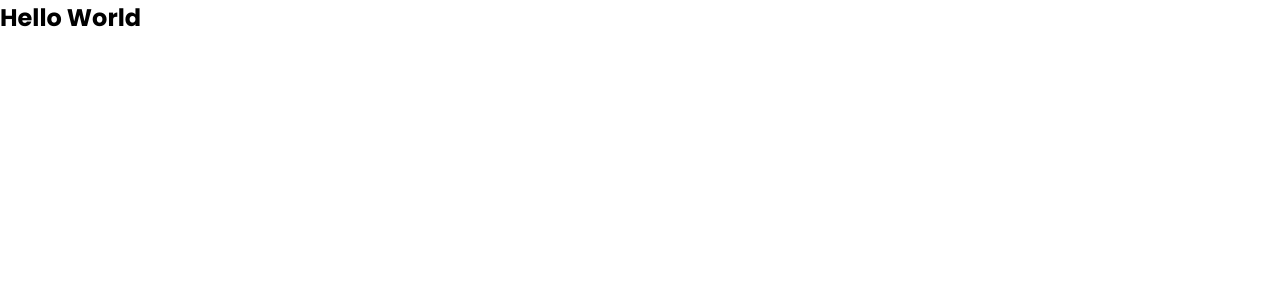
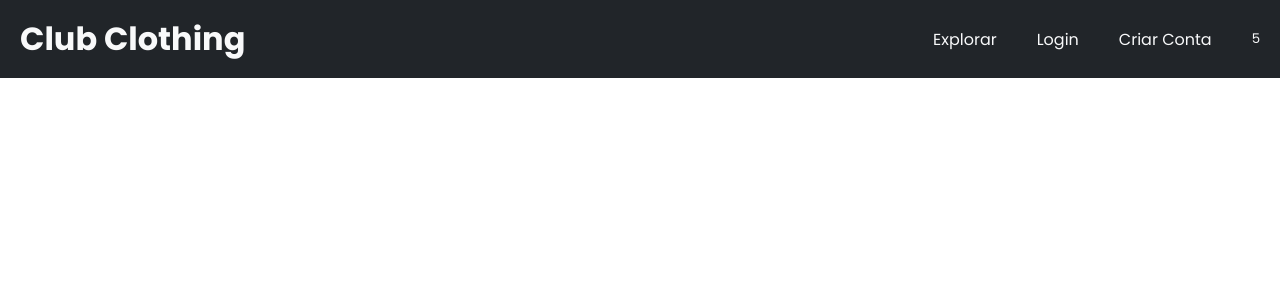
Before and after one commit to davifdev/e-commerce, a React (Vite) app: page / in a window 1280 px wide. Shown: the top 300 px of the page. Built offline with nearby package versions, Linux system fonts and the light colour scheme.

Commit message:
feat: create Header Component

```diff
--- a/src/App.tsx
+++ b/src/App.tsx
@@ -1,4 +1,6 @@
+import Header from "./components/header/header-component";
+
 const App = () => {
-  return <h2>Hello World</h2>;
+  return <Header />;
 };
 export default App;
--- /dev/null
+++ b/src/components/header/header-component.tsx
@@ -0,0 +1,32 @@
+import {
+  HeaderComponent,
+  HeaderItem,
+  HeaderItems,
+  HeaderNavigation,
+} from "./header.styles";
+
+const Header = () => {
+  return (
+    <HeaderComponent>
+      <a href="/">
+        <h1>Club Clothing</h1>
+      </a>
+      <HeaderNavigation>
+        <HeaderItems>
+          <HeaderItem>
+            <a href="#">Explorar</a>
+          </HeaderItem>
+          <HeaderItem>
+            <a href="#">Login</a>
+          </HeaderItem>
+          <HeaderItem>
+            <a href="#">Criar Conta</a>
+          </HeaderItem>
+        </HeaderItems>
+        <button style={{ color: "#f8f9fa" }}>5</button>
+      </HeaderNavigation>
+    </HeaderComponent>
+  );
+};
+
+export default Header;
--- /dev/null
+++ b/src/components/header/header.styles.ts
@@ -0,0 +1,30 @@
+import styled from "styled-components";
+
+export const HeaderComponent = styled.header`
+  background-color: #212529;
+  display: flex;
+  justify-content: space-between;
+  align-items: center;
+  padding: 15px 20px;
+  width: 100%;
+  h1 {
+    color: #f8f9fa;
+  }
+`;
+
+export const HeaderNavigation = styled.nav`
+  display: flex;
+  align-items: center;
+  gap: 40px;
+`;
+
+export const HeaderItems = styled.ul`
+  display: flex;
+  gap: 40px;
+`;
+
+export const HeaderItem = styled.li`
+  a {
+    color: #f8f9fa;
+  }
+`;
```
